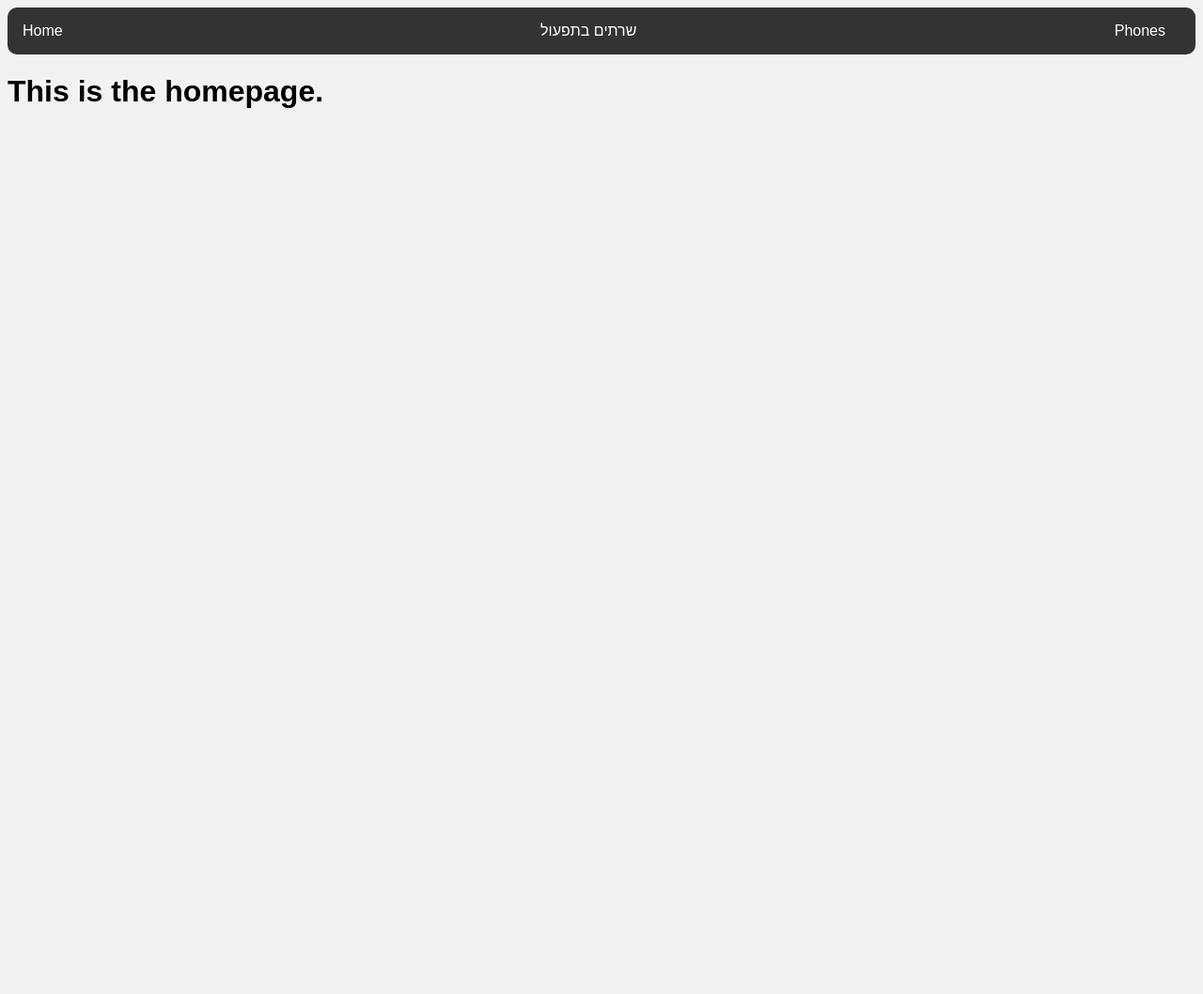
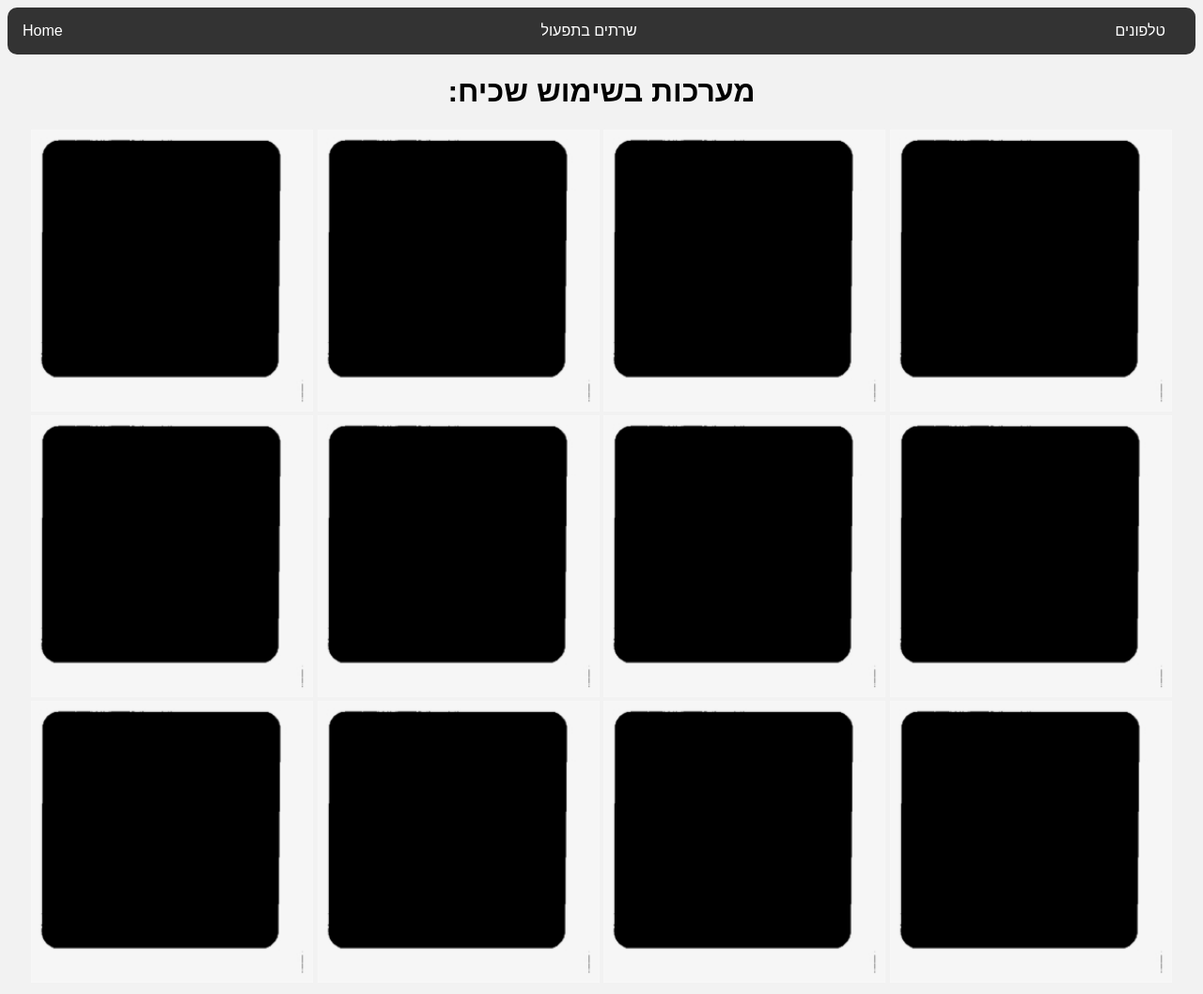
Before and after one commit to Yuni-sa/flask-website, a Flask app: page / in a window 1280 px wide. Shown: the whole page at 94% size. Before the commit the page ends 115 px from the top, so only its background shows below. Run offline with Flask 2, Linux system fonts and the light colour scheme.

Commit message:
changed tables and added image links to homepage

```diff
--- a/app.py
+++ b/app.py
@@ -11,13 +11,13 @@ def home():
 @app.route("/servers")
 def servers():
     df = pd.read_excel("data.xlsx")
-    table = df.to_html()
+    table = df.to_html(classes='servers')
     return render_template("Servers.html", table=table)
 
 @app.route("/phones")
 def phones():
-    df = pd.read_excel("phones.xlsx")
-    table = df.to_html()
+    df = pd.read_excel("phones.xlsx",usecols=None)
+    table = df.to_html(classes='phones')
     return render_template("phones.html", table=table)
 
 if __name__ == '__main__':
--- a/templates/home.html
+++ b/templates/home.html
@@ -1,13 +1,102 @@
 <!-- home.html -->
 <!DOCTYPE html>
 <html>
-    <head>
-        <title>Noc</title>
-        <link rel="stylesheet" type="text/css" href="{{ url_for('static', filename='css/style.css') }}">
-    </head>
-<body>
+  <head>
+    <title>Noc</title>
+    <link
+      rel="stylesheet"
+      type="text/css"
+      href="{{ url_for('static', filename='css/style.css') }}"
+    />
+  </head>
+  <body>
     {% include 'navigation.html' %}
-    <h1>This is the homepage.</h1>
-
-</body>
+    <h1 style="text-align: center">:מערכות בשימוש שכיח</h1>
+    <div style="text-align: center">
+      <a href="https://google.com"
+        ><img
+          src="{{ url_for('static', filename='test.jpg') }}"
+          alt="test.com"
+          width="300"
+          height="300"
+      /></a>
+      <a href="https://google.com"
+        ><img
+          src="{{ url_for('static', filename='test.jpg') }}"
+          alt="test.com"
+          width="300"
+          height="300"
+      /></a>
+      <a href="https://google.com"
+        ><img
+          src="{{ url_for('static', filename='test.jpg') }}"
+          alt="test.com"
+          width="300"
+          height="300"
+      /></a>
+      <a href="https://google.com"
+        ><img
+          src="{{ url_for('static', filename='test.jpg') }}"
+          alt="test.com"
+          width="300"
+          height="300"
+      /></a>
+      <a href="https://google.com"
+        ><img
+          src="{{ url_for('static', filename='test.jpg') }}"
+          alt="test.com"
+          width="300"
+          height="300"
+      /></a>
+      <a href="https://google.com"
+        ><img
+          src="{{ url_for('static', filename='test.jpg') }}"
+          alt="test.com"
+          width="300"
+          height="300"
+      /></a>
+      <a href="https://google.com"
+        ><img
+          src="{{ url_for('static', filename='test.jpg') }}"
+          alt="test.com"
+          width="300"
+          height="300"
+      /></a>
+      <a href="https://google.com"
+        ><img
+          src="{{ url_for('static', filename='test.jpg') }}"
+          alt="test.com"
+          width="300"
+          height="300"
+      /></a>
+      <a href="https://google.com"
+        ><img
+          src="{{ url_for('static', filename='test.jpg') }}"
+          alt="test.com"
+          width="300"
+          height="300"
+      /></a>
+      <a href="https://google.com"
+        ><img
+          src="{{ url_for('static', filename='test.jpg') }}"
+          alt="test.com"
+          width="300"
+          height="300"
+      /></a>
+      <a href="https://google.com"
+        ><img
+          src="{{ url_for('static', filename='test.jpg') }}"
+          alt="test.com"
+          width="300"
+          height="300"
+      /></a>
+      <a href="https://google.com"
+        ><img
+          src="{{ url_for('static', filename='test.jpg') }}"
+          alt="test.com"
+          width="300"
+          height="300"
+      /></a>
+    </div>
+  </body>
 </html>
--- a/templates/navigation.html
+++ b/templates/navigation.html
@@ -2,5 +2,5 @@
 <nav>
   <a href="{{ url_for('home') }}">Home</a>
   <a href="{{ url_for('servers') }}">שרתים בתפעול</a>
-  <a href="{{ url_for('phones') }}">Phones</a>
+  <a href="{{ url_for('phones') }}">טלפונים</a>
 </nav>
```
Also changed, not shown: static/css/style.css (+50 -5 lines), templates/servers.html (+14 -10 lines), static/test.jpg (added).
